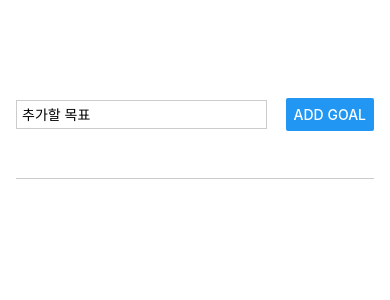
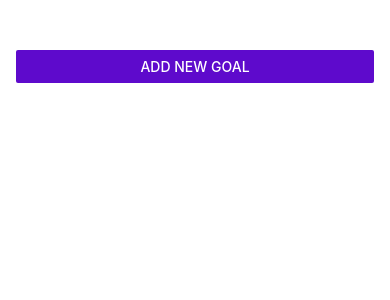
Before and after one commit to Laejun-Kim/RNCOURSE, a React Native app: screen / in a window 390 px wide. Shown: the top 300 px of the page. Built offline with nearby package versions, Linux system fonts and the light colour scheme.

Commit message:
modal styling WIP

```diff
--- a/App.jsx
+++ b/App.jsx
@@ -1,24 +1,26 @@
-import {
-  StyleSheet,
-  Text,
-  View,
-  Button,
-  TextInput,
-  ScrollView,
-  FlatList,
-} from "react-native";
+import { StyleSheet, View, FlatList, Button } from "react-native";
 import GoalItem from "./components/GoalItem";
 import GoalInput from "./components/GoalInput";
 import { useState } from "react";
 
 export default function App() {
   const [courseGoals, setCourseGoals] = useState([]);
+  const [modalVisible, setModalVisible] = useState(false);
+
+  const startAddGoalHandler = () => {
+    setModalVisible(true);
+  };
+
+  const endAddGoalHandler = () => {
+    setModalVisible(false);
+  };
 
   function addGoalHandler(enteredGoal) {
     setCourseGoals((currentCourseGoals) => [
       ...currentCourseGoals,
       { text: enteredGoal, id: Math.random().toString() },
     ]);
+    setModalVisible(false);
   }
 
   function deleteGoalHandler(goalId) {
@@ -29,10 +31,18 @@ export default function App() {
 
   return (
     <View style={styles.appContainer}>
-      <GoalInput
-        // goalInputHandler={goalInputHandler}
-        onAddGoal={addGoalHandler}
+      <Button
+        title="Add New Goal"
+        color="#5e0acc"
+        onPress={startAddGoalHandler}
       />
+      {modalVisible && (
+        <GoalInput
+          onCancel={endAddGoalHandler}
+          isVisible={modalVisible}
+          onAddGoal={addGoalHandler}
+        />
+      )}
       <View style={styles.goalsContainer}>
         <FlatList
           data={courseGoals}
--- a/components/GoalInput.jsx
+++ b/components/GoalInput.jsx
@@ -1,8 +1,15 @@
-import { StyleSheet, TextInput, View, Button } from "react-native";
+import {
+  StyleSheet,
+  TextInput,
+  View,
+  Button,
+  Modal,
+  Image,
+} from "react-native";
 import React from "react";
 import { useState } from "react";
 
-const GoalInput = ({ onAddGoal }) => {
+const GoalInput = ({ onAddGoal, isVisible, onCancel }) => {
   const [enteredGoal, setEnteredGoal] = useState("");
 
   function goalInputHandler(enteredText) {
@@ -15,15 +22,25 @@ const GoalInput = ({ onAddGoal }) => {
   }
 
   return (
+    <Modal visible={isVisible} animationType="slide">
       <View style={styles.inputContainer}>
+        <Image source={require("../assets/target.png")} style={styles.image} />
         <TextInput
           style={styles.textInput}
           onChangeText={goalInputHandler}
           placeholder="추가할 목표"
           value={enteredGoal}
         />
+        <View style={styles.buttonContainer}>
+          <View style={styles.button}>
             <Button title="Add Goal" onPress={addGoalHandler} />
           </View>
+          <View style={styles.button}>
+            <Button title="Cancel" onPress={onCancel} />
+          </View>
+        </View>
+      </View>
+    </Modal>
   );
 };
 
@@ -32,18 +49,32 @@ export default GoalInput;
 const styles = StyleSheet.create({
   inputContainer: {
     flex: 1,
-    flexDirection: "row",
-    justifyContent: "space-between",
+    justifyContent: "center",
     alignItems: "center",
     marginBottom: 24,
+    padding: 16,
     borderBottomWidth: 1,
     borderBottomColor: "#cccccc",
+    backgroundColor: "#311b6b",
   },
   textInput: {
     borderColor: "#cccccc",
     borderWidth: 1,
     padding: 5,
-    width: "70%",
-    marginRight: 8,
+    width: "100%",
+    // marginRight: 8,
+  },
+  buttonContainer: {
+    flexDirection: "row",
+    marginTop: 16,
+  },
+  button: {
+    width: 100,
+    marginHorizontal: 8,
+  },
+  image: {
+    width: 100,
+    height: 100,
+    marginBottom: 20,
   },
 });
--- a/components/GoalItem.jsx
+++ b/components/GoalItem.jsx
@@ -2,11 +2,15 @@ import { View, Text, StyleSheet, Pressable } from "react-native";
 45;
 const GoalItem = ({ text, id, onDelete }) => {
   return (
-    <Pressable onPress={() => onDelete(id)}>
-      <View style={styles.goalItem}>
+    <View style={styles.goalItem}>
+      <Pressable
+        android_ripple={{ color: "#dddddd" }}
+        onPress={() => onDelete(id)}
+        style={({ pressed }) => pressed && styles.pressedItem}
+      >
         <Text style={styles.goalText}>{text}</Text>
-      </View>
-    </Pressable>
+      </Pressable>
+    </View>
   );
 };
 
@@ -15,11 +19,14 @@ export default GoalItem;
 const styles = StyleSheet.create({
   goalItem: {
     margin: 8,
-    padding: 8,
     borderRadius: 6,
     backgroundColor: "#5e0acc",
   },
   goalText: {
     color: "white",
+    padding: 8,
+  },
+  pressedItem: {
+    opacity: 0.5,
   },
 });
```
Also changed, not shown: assets/target.png (added). Lines whose indentation alone changed are shown as unchanged.
